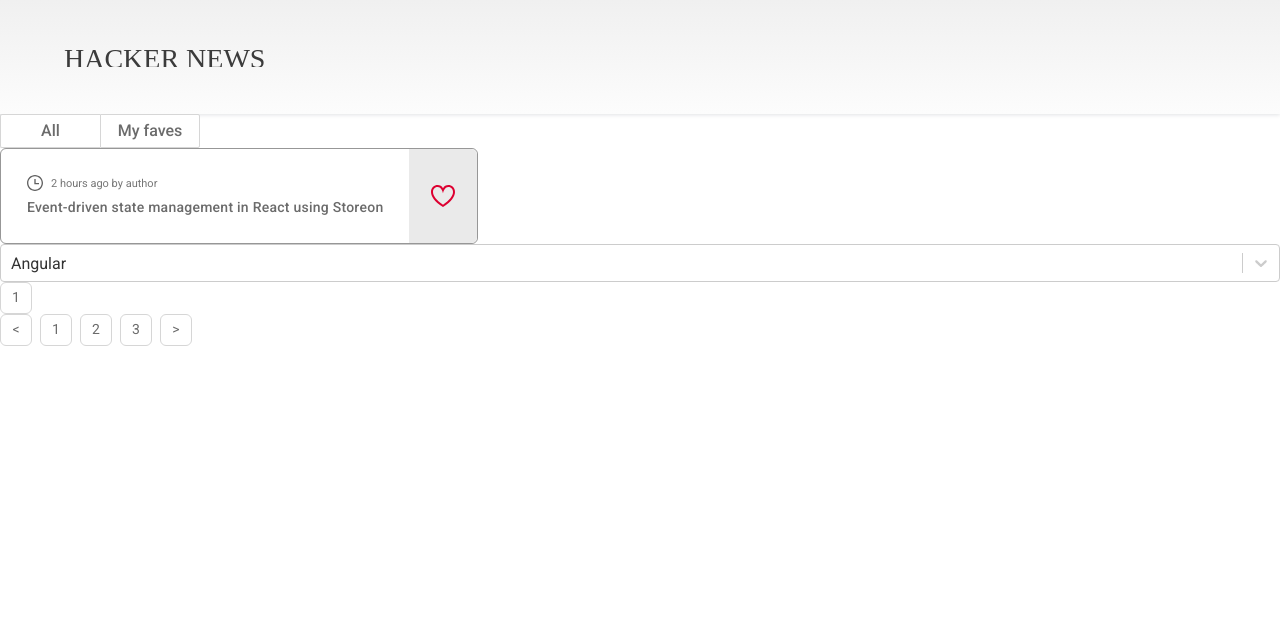
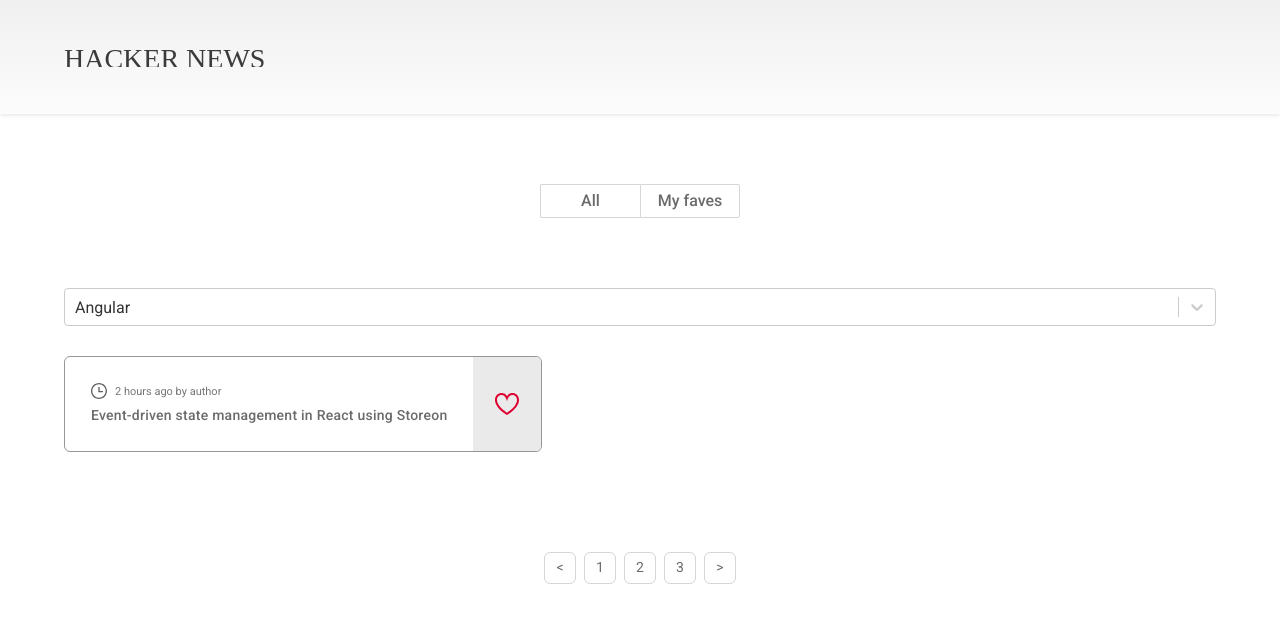
Before and after one commit to heraldofortuna/hacker-news, a React (Create React App) app: page / in a window 1280 px wide. Shown: the top 622 px of the page. Built offline with nearby package versions, Linux system fonts and the light colour scheme; the HTML template or start-up script is replaced by a standard one.

Commit message:
Se hizo la estructura principal de la página Home

```diff
--- a/src/App.js
+++ b/src/App.js
@@ -1,21 +1,13 @@
 import "./styles/App.css";
-import Header from "./components/Header";
-import Tab from "./components/Tab";
-import Card from "./components/Card";
-import NewSelect from "./components/NewSelect";
-import Button from "./components/Button";
-import Navigator from "./components/Navigator";
+import Header from "./layouts/Header";
+import Home from "./pages/Home";
 
 const App = () => {
   return (
-    <div>
+    <>
       <Header />
-      <Tab />
-      <Card />
-      <NewSelect />
-      <Button text="1" />
-      <Navigator />
-    </div>
+      <Home />
+    </>
   );
 };
 
--- /dev/null
+++ b/src/pages/Home.js
@@ -0,0 +1,27 @@
+import NewSelect from "../components/NewSelect";
+import Card from "../components/Card";
+import Navigator from "../components/Navigator";
+import Tab from "../components/Tab";
+
+const Home = () => {
+  return (
+    <main>
+      <div className="container">
+        <section className="tab-section">
+          <Tab />
+        </section>
+        <section className="select-section">
+          <NewSelect />
+        </section>
+        <section>
+          <Card />
+        </section>
+        <section className="navigator-section">
+          <Navigator />
+        </section>
+      </div>
+    </main>
+  );
+};
+
+export default Home;
--- a/src/styles/App.css
+++ b/src/styles/App.css
@@ -30,3 +30,21 @@
   width: 90%;
   margin: 0 auto;
 }
+
+.tab-section {
+  padding: 70px 0;
+  /** Grid CSS styles **/
+  display: grid;
+  place-items: center;
+}
+
+.select-section {
+  padding: 0 0 30px 0;
+}
+
+.navigator-section {
+  padding: 100px 0;
+  /** Grid CSS styles **/
+  display: grid;
+  place-items: center;
+}
```
Also changed, not shown: src/layouts/Header.js (renamed from src/components/Header.js).
